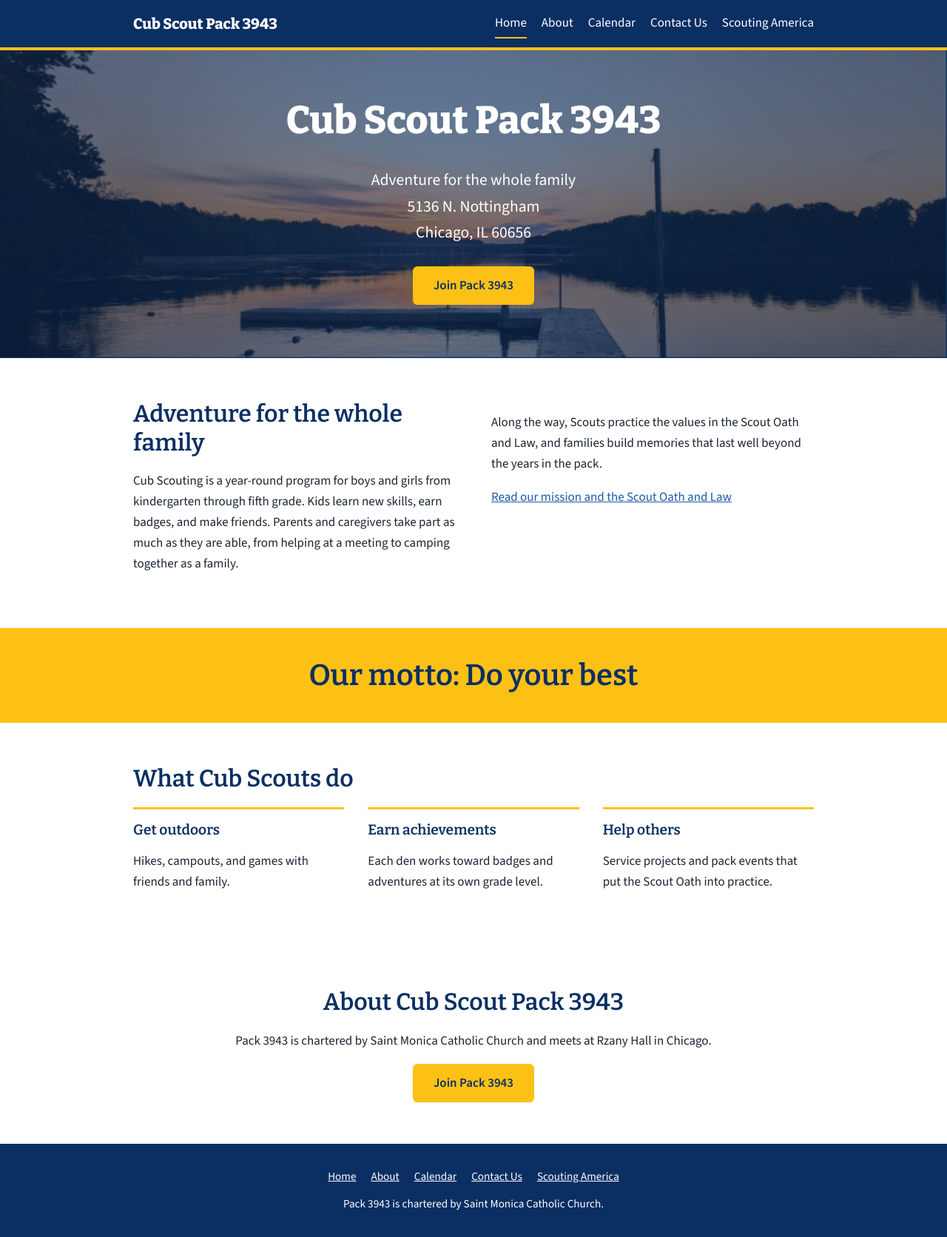
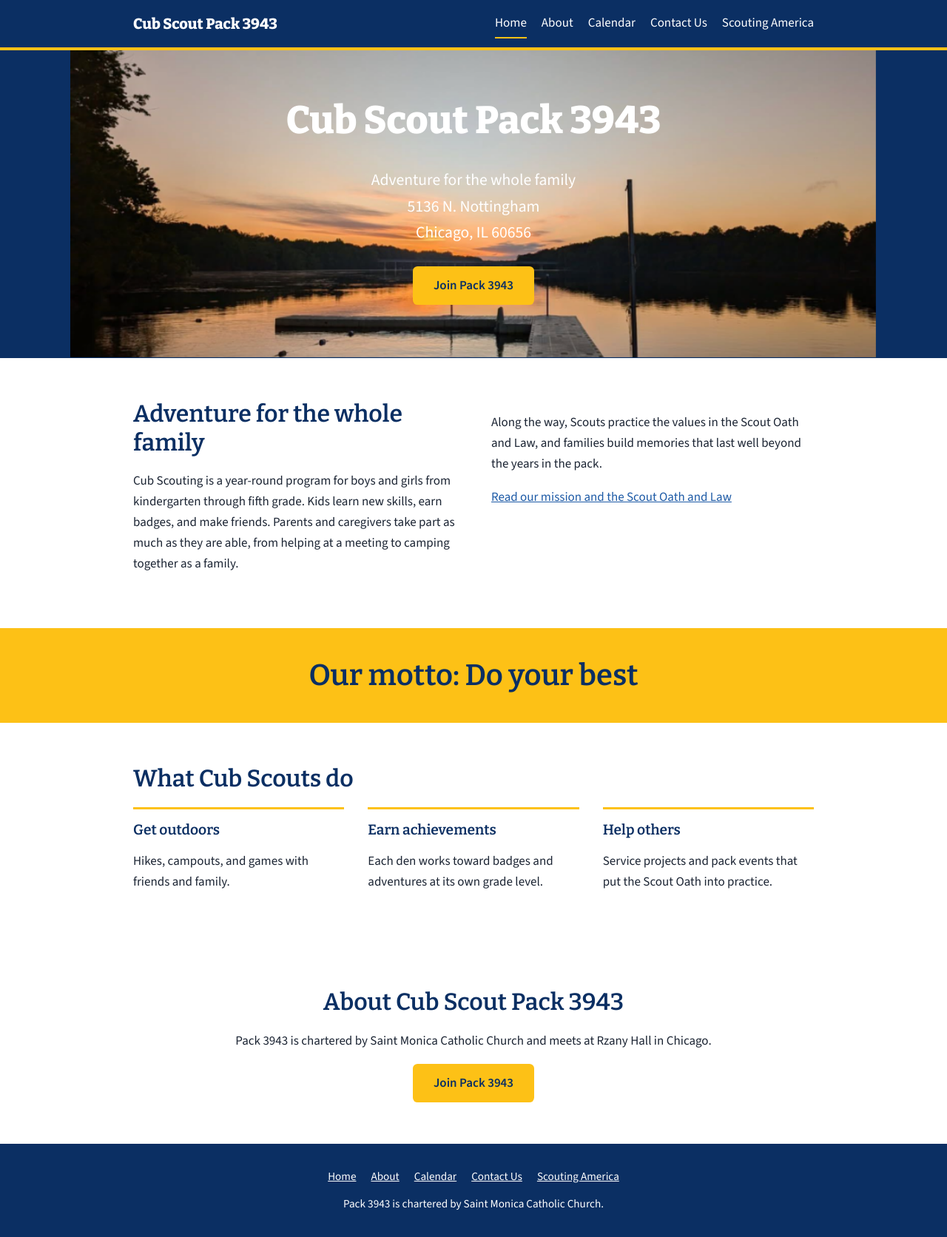
Before and after one commit to pack-3943/pack-3943.github.io, a Jekyll site: the page built from index.markdown, in a window 1280 px wide. Shown: the whole page at 74% size. Built offline with Jekyll 4.4.1, drawn with Linux system fonts in a browser that asks for light colours.

Commit message:
removing the blue

```diff
--- a/assets/css/pack.css
+++ b/assets/css/pack.css
@@ -28,8 +28,8 @@ h3{font-size:1.2rem;font-weight:600}
 /* Home */
 .hero{
   background-color:var(--navy);
-  background-image:linear-gradient(rgba(11,47,99,.55),rgba(11,47,99,.55)),url('/image/waterfront-betz.png');
-  background-size:cover;
+  background-image:url('/image/waterfront-betz.png');
+  background-size:contain;
   background-position:center bottom;
   background-repeat:no-repeat;
   color:#fff;text-align:center;padding:4rem 0 4.5rem;
```
